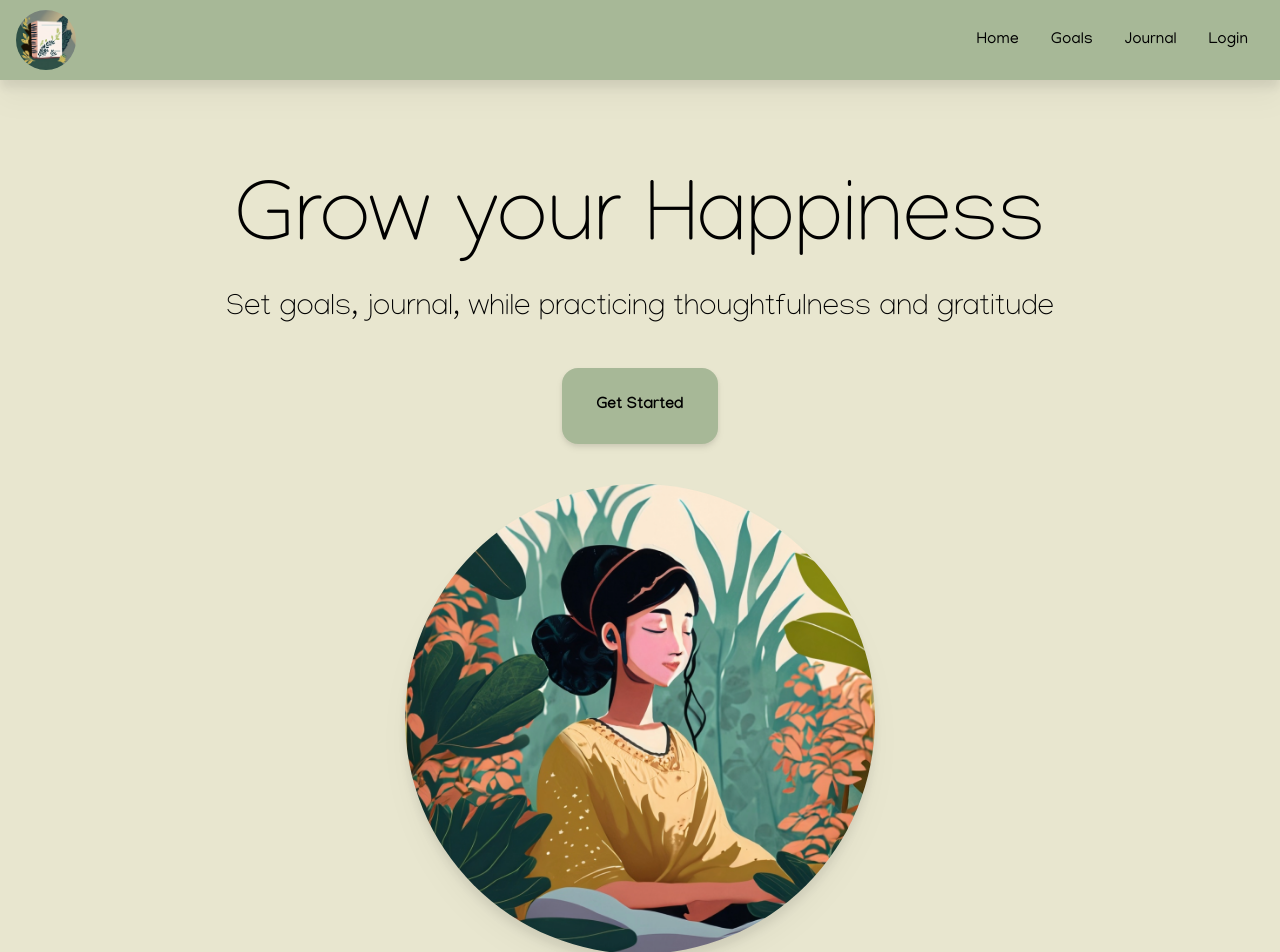
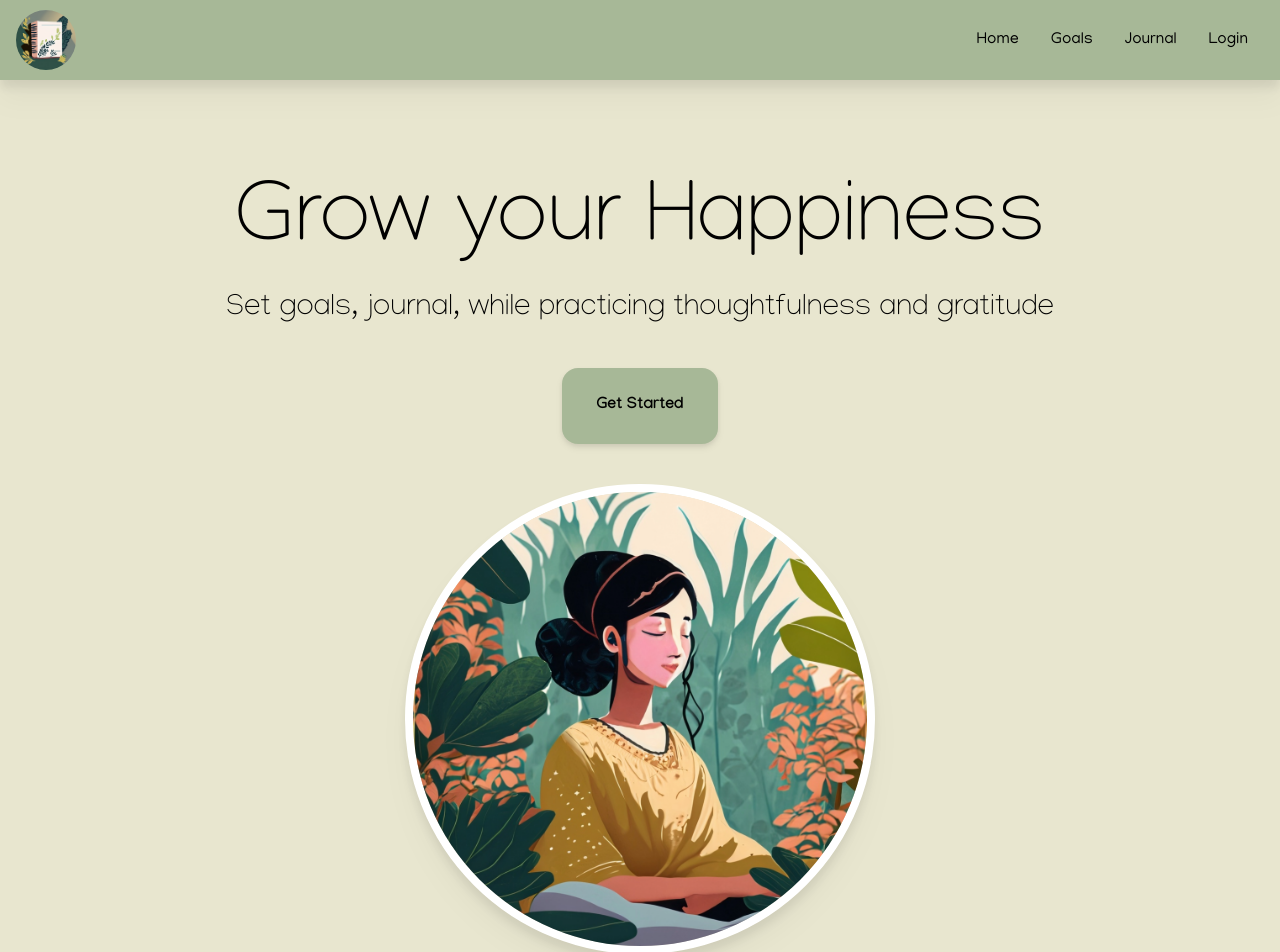
Before and after one commit to MindGardenAI/Web-UI, a Next.js app in the folder web/: page / in a window 1280 px wide. Shown: the top 952 px of the page. Built offline with nearby package versions, Linux system fonts and the light colour scheme.

Commit message:
White border behind picture

```diff
--- a/web/app/page.tsx
+++ b/web/app/page.tsx
@@ -15,7 +15,7 @@ export default function Page() {
       <Link href='/login'><button className="font-bold drop-shadow-md bg-[var(--primary-color)] w-[156px] h-[76px] rounded-2xl">Get Started</button></Link>
     </div>
     <div className='mx-auto w-[67%] z-[-1]'>
-    <Image className=' mx-auto rounded-full drop-shadow-xl my-10' src={heroImage} width={470} height={470} alt="Woman surrounded by plants" />
+    <Image className=' mx-auto rounded-full border-8 border-white drop-shadow-xl my-10' src={heroImage} width={470} height={470} alt="Woman surrounded by plants" />
     </div>
     <Footer/>
   </div>
```
